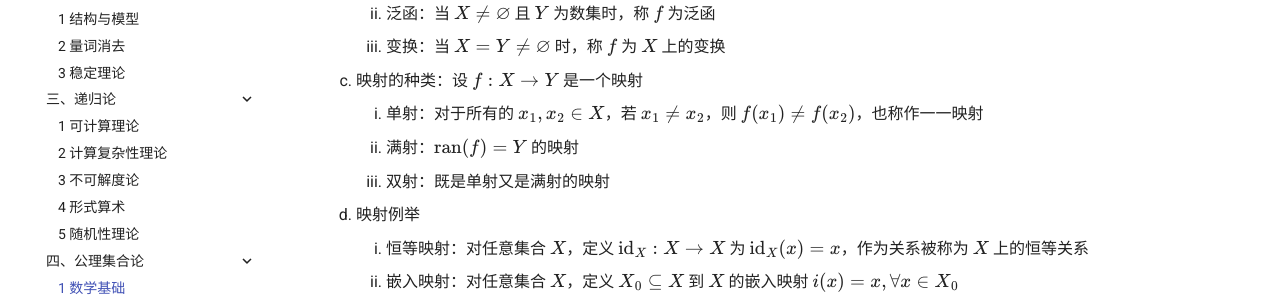
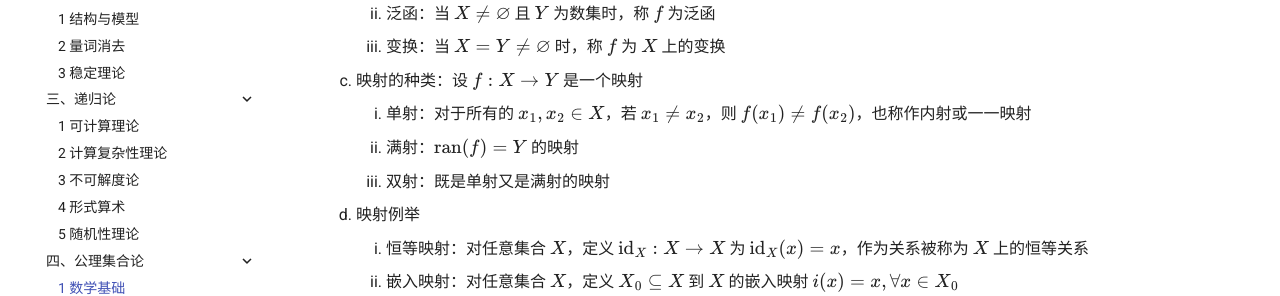
Before and after one commit to ShiinaHiiragi/note, an MkDocs documentation site: the page built from docs/logic/set/base.md, in a window 1280 px wide and 900 px high, scrolled down 14090 px. Shown: the part 156-452 px from the top of the window. Built offline with MkDocs 1.6.1 and Material for MkDocs 9.7.7, drawn with Linux system fonts in a browser that asks for light colours; comment, search, counter and statistics services are not loaded.

```diff
--- a/docs/logic/set/base.md
+++ b/docs/logic/set/base.md
@@ -552,7 +552,7 @@
         2. 泛函：当 $X \neq \varnothing$ 且 $Y$ 为数集时，称 $f$ 为泛函
         3. 变换：当 $X = Y \neq \varnothing$ 时，称 $f$ 为 $X$ 上的变换
     3. 映射的种类：设 $f: X \to Y$ 是一个映射
-        1. 单射：对于所有的 $x_1, x_2 \in X$，若 $x_1 \neq x_2$，则 $f(x_1) \neq f(x_2)$，也称作一一映射
+        1. 单射：对于所有的 $x_1, x_2 \in X$，若 $x_1 \neq x_2$，则 $f(x_1) \neq f(x_2)$，也称作内射或一一映射
         2. 满射：$\mathrm{ran}(f) = Y$ 的映射
         3. 双射：既是单射又是满射的映射
     4. 映射例举
--- a/mkdocs.yml
+++ b/mkdocs.yml
@@ -198,15 +198,15 @@ nav:
       - 1 序列与级数: anly/princ/seq.md
       - 2 微分法: anly/princ/diff.md
       - 3 积分法: anly/princ/int.md
-    - 二、实分析:
+    - 二、复分析:
+      - 1 复函数: anly/cmplx/func.md
+      - 2 微分与积分: anly/cmplx/anly.md
+      - 3 留数理论: anly/cmplx/res.md
+    - 三、实分析:
       - 1 测度论: anly/real/ms.md
       - 2 微分与积分: anly/real/lbg.md
       - 3 赋范线性空间: anly/real/norm.md
       - 4 算子与泛函: anly/real/op.md
-    - 三、复分析:
-      - 1 复函数: anly/cmplx/func.md
-      - 2 微分与积分: anly/cmplx/anly.md
-      - 3 留数理论: anly/cmplx/res.md
     - 四、概率论:
       - 1 概率与随机变量: anly/prob/prob.md
       - 2 概率分布与特征: anly/prob/dist.md
```
